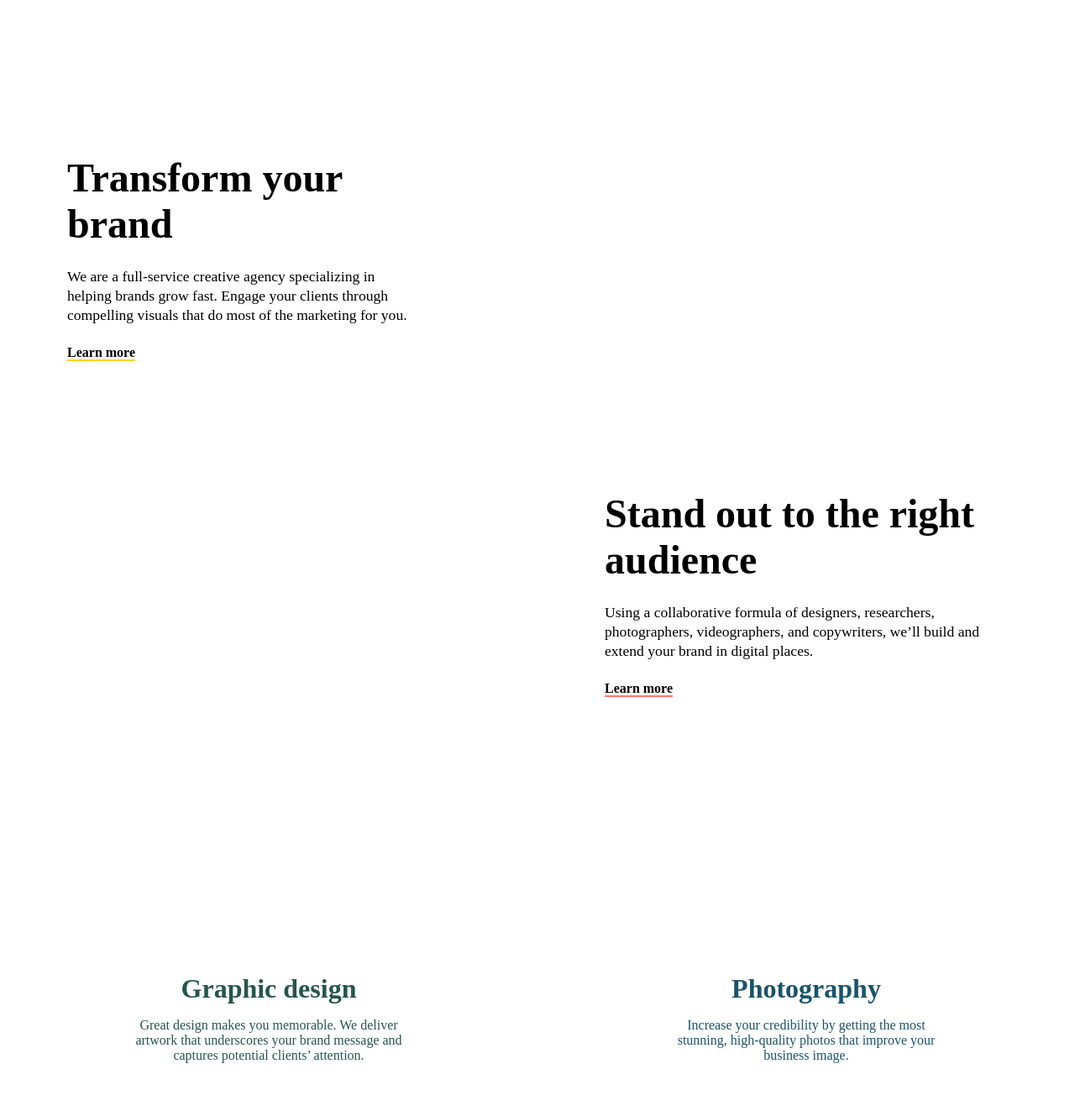
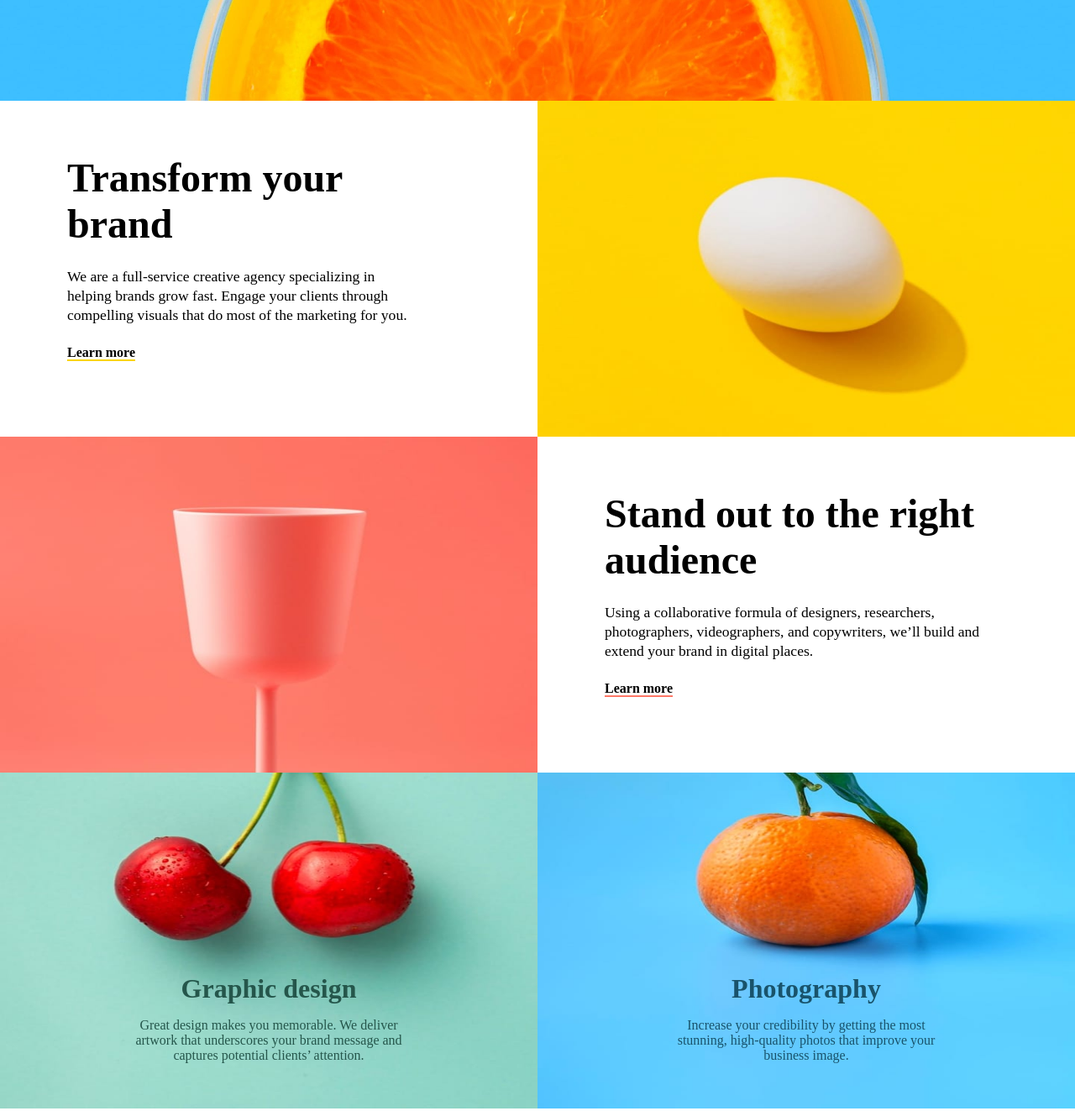
Before and after one commit to hrithikrawal/sunnyside-landing-page, a plain HTML site: page index.html in a window 1280 px wide. Shown: the part 680-2003 px from the top of the page at 84% size. Drawn offline with Linux system fonts and the light colour scheme; the site is published under a folder, as on GitHub Pages, so addresses that start at the root find nothing.

Commit message:
Update style.css

```diff
--- a/style.css
+++ b/style.css
@@ -7,7 +7,7 @@
     width: 100%;
 }
 .banner{
-    background-image: url('/images/desktop/image-header.jpg');
+    background-image: url('./images/desktop/image-header.jpg');
     height: 100vh;
     background-position: center bottom;
     background-size: cover;
@@ -107,7 +107,7 @@
 }
 
 .img-container-1{
-    background: url('/images/desktop/image-transform.jpg');
+    background: url('./images/desktop/image-transform.jpg');
     object-fit: cover;
     background-position: center center;
     background-repeat: no-repeat;
@@ -117,7 +117,7 @@
 }
 
 .img-container-2{
-    background: url('/images/desktop/image-stand-out.jpg');
+    background: url('./images/desktop/image-stand-out.jpg');
     object-fit: cover;
     background-position: center center;
     background-repeat: no-repeat;
@@ -159,7 +159,7 @@
 
 
 .img-container-3{
-    background: url('/images/desktop/image-graphic-design.jpg');
+    background: url('./images/desktop/image-graphic-design.jpg');
     object-fit: cover;
     background-position: center center;
     background-repeat: no-repeat;
@@ -167,7 +167,7 @@
 }
 
 .img-container-4{
-    background: url('/images/desktop/image-photography.jpg');
+    background: url('./images/desktop/image-photography.jpg');
     object-fit: cover;
     background-position: center center;
     background-repeat: no-repeat;
```
